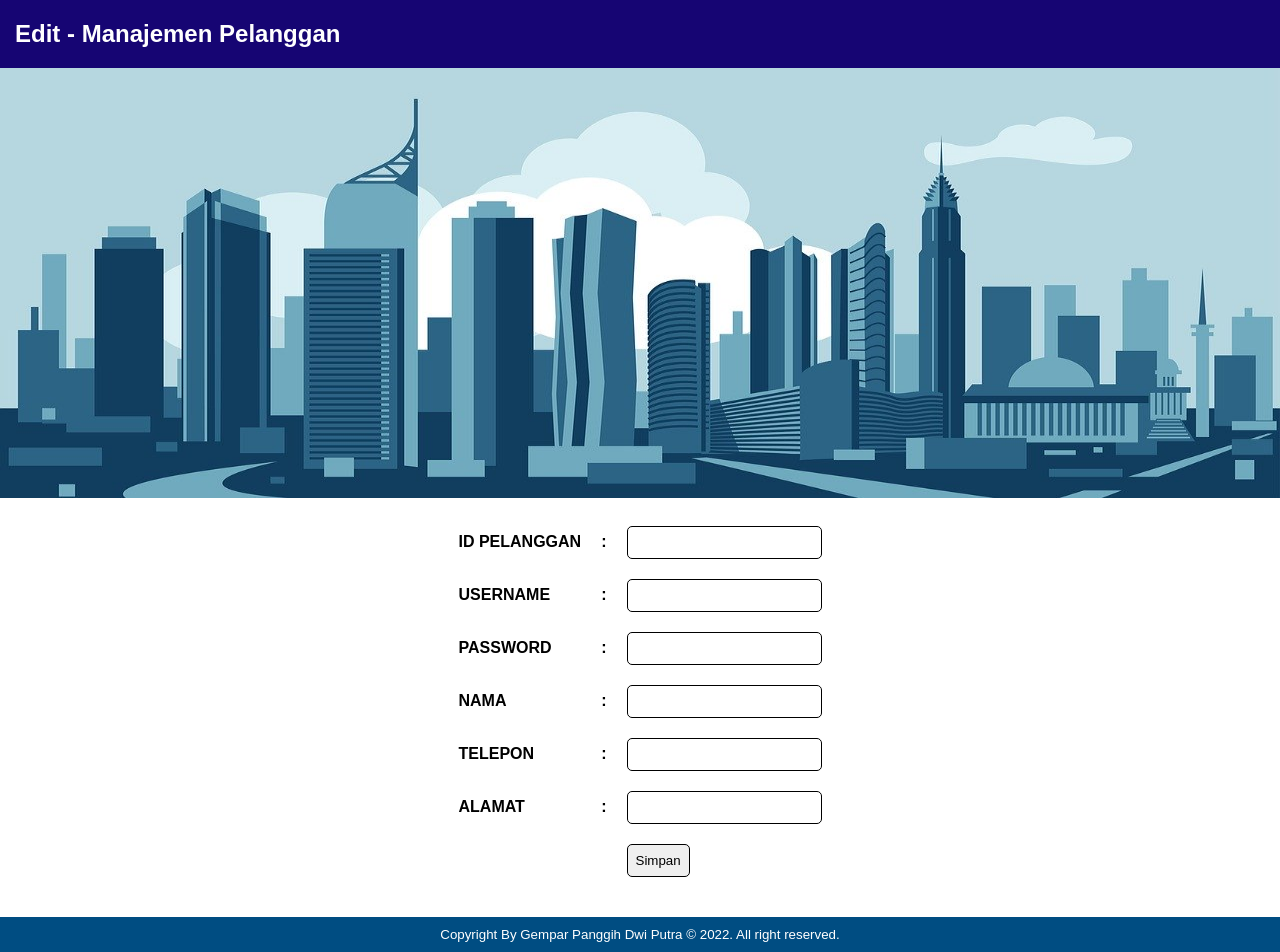
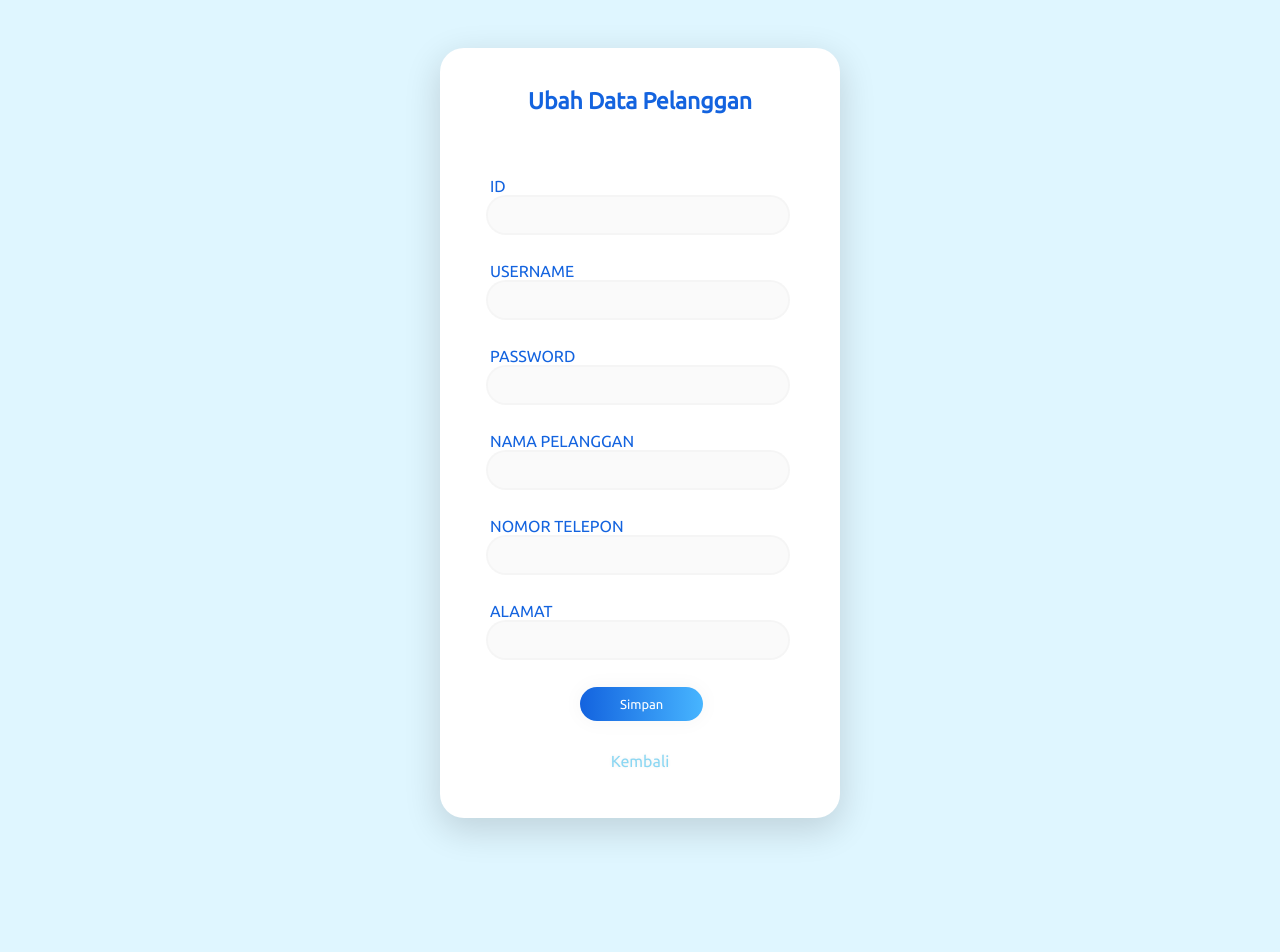
Before and after one commit to rosyanxone/PA_Web_A1, a PHP site: page /user/edituser.php?id=1 in a window 1280 px wide. After the commit the page ends 837 px from the top, so only its background shows below. Run offline with PHP 8.4, Linux system fonts and the light colour scheme; data that the repository does not hold is empty; some libraries are stand-ins or nearby versions.

Commit message:
update form tambah edit(user, pembelian) khusus admin

```diff
--- a/pembelian/tambahpembelian.php
+++ b/pembelian/tambahpembelian.php
@@ -17,7 +17,7 @@
 </head>
 
 <body>
-    <div class="mainPembelian">
+    <div class="mainPembelianTambah">
         <p    class="pembelian" align="center">Tambah Data Pembelian</p>
         <form class="formPembelian" action="aksi_tambah_pembelian.php" method="POST">
             <label class="ket">TANGGAL PEMBELIAN</label>
--- a/styles/Pengguna.css
+++ b/styles/Pengguna.css
@@ -9,6 +9,16 @@ body{
     height: 700px;
     margin: 3em auto;
     border-radius: 1.5em;
+    box-shadow: 0px 11px 35px 2px rgba(0, 0, 0, 0.14);
+}
+
+.mainPenggunaEdit {
+    background-color: #FFFFFF;
+    width: 400px;
+    height: 700px;
+    margin: 3em auto;
+    border-radius: 1.5em;
+    padding-bottom: 70px;
     box-shadow: 0px 11px 35px 2px rgba(0, 0, 0, 0.14);
 }
 
--- a/user/bacauser.php
+++ b/user/bacauser.php
@@ -19,7 +19,7 @@
 			<?php
 				echo "Waktu sekarang ". date("h:i:sa");
 			?><br><br>
-			<input type="button" value="TAMBAH DATA" onclick="location.href='tambahpelanggan.php'">
+			<input type="button" value="TAMBAH DATA" onclick="location.href='tambah_user.php'">
 			<br><br>
 			<form action="" method="GET">
 				<input type="text" name="keyword"  placeholder="Type to Search...">
--- a/user/edituser.php
+++ b/user/edituser.php
@@ -3,141 +3,49 @@
 ?>
 
 <!DOCTYPE html>
-<html>
+<html lang="en">
+
 <head>
-	<title></title>
-	<style type="text/css">
-		body{
-				margin: auto;
-				font-family: arial;
-			}
+    <meta charset="UTF-8">
+    <meta http-equiv="X-UA-Compatible" content="IE=edge">
+    <meta name="viewport" content="width=device-width, initial-scale=1.0">
+    <title>Ubah Data Pelanggan</title>
 
-			.bekgron{
-				width: 100%;
-				overflow: hidden;
-				background: #160573;
-			}
+    <link href="https://fonts.googleapis.com/css?family=Ubuntu" rel="stylesheet">
+    <link rel="stylesheet" href="path/to/font-awesome/css/font-awesome.min.css">
+    <link rel="Stylesheet" href="../styles/Pengguna.css">
+</head>
 
-				.bekgron h2{
-					margin-left: 15px;
-					color: white;
-				}
-
-			table{
-				border-collapse: collapse;
-				font-weight: bold;
-			}
-
-
-			input{
-				padding: 8px;
-				border-radius: 5px;
-				border-style: solid;
-				border: 1px solid black;
-			}
-
-			.biru{
-				background: #1387ad;
-			}
-
-			.select{
-				width: 100%;
-				padding: 8px;
-			}
-
-			.img{
-				width: 100%;
-				height: 430px;
-				margin: auto;
-				background: url(../img/kotabiru.jpg);
-				background-size: 100% 100%;
-			}
-
-			.footer{
-				width: 100%;
-				background-color: #004d82;
-				text-align: center;
-				font-size: 10pt;
-				color: white;
-				padding-top: 10px;
-				padding-bottom: 10px;
-				margin-top: 30px;
-			}
-
-			.pointer{
-				cursor: pointer;
-			}
-	</style>
-</head>
 <body>
-	<div class="bekgron">
-	<h2>Edit - Manajemen Pelanggan</h2>
-	</div>
-	<div class="img">
-
-	</div>
-	<br>
 	<?php
 		$id=$_GET['id'];
 		$sql = "SELECT * FROM acun WHERE id ='$id'";
 		$query = mysqli_query($db_link,$sql);
 		$data = mysqli_fetch_array($query);
 	?>
+    <div class="mainPenggunaEdit">
+        <p    class="pengguna" align="center">Ubah Data Pelanggan</p>
+        <form class="formPengguna" action='aksi_edit_user.php?id=<?php echo "$id"; ?>' method='POST'>
+            <label class="ket">ID</label>
+            <input class="usernamePengguna"  type="number" name="id" id="id" value="<?php echo $data['id'] ?>" readonly align="center">
 
-	<form action='aksi_edit_user.php?id=<?php echo "$id"; ?>' method='POST'>
-		<center>
+            <label class="ket">USERNAME</label>
+            <input class="usernamePengguna"  type="text" name="username" id="username" value="<?php echo $data['username'] ?>" align="center">
 
-		<table border="0" cellpadding="10">
-			<tr>
-				<td>ID PELANGGAN</td>
-				<td>:</td>
-				<td><input type="number" name="id" id="id" value="<?php echo $data['id'] ?>" readonly></td>
-			</tr>
+            <label class="ket">PASSWORD</label>
+            <input class="passPengguna" name="password" id="password" value="<?php echo $data['password'] ?>" readonly align="center">
 
+            <label class="ket">NAMA PELANGGAN</label>
+            <input class="namaPelanggan" type="text" name="nama" id="nama" value="<?php echo $data['nama'] ?>" align="center">
 
-			<tr>
-				<td>USERNAME</td>
-				<td>:</td>
-				<td><input type="text" name="username" id="username" value="<?php echo $data['username'] ?>"></td>
-			</tr>
+            <label class="ket">NOMOR TELEPON</label>
+            <input class="namaPelanggan" type="number" name="telepon" id="telepon" value="<?php echo $data['telepon'] ?>" align="center">
 
-			<tr>
-				<td>PASSWORD</td>
-				<td>:</td>
-				<td><input type="text" name="password" id="password" value="<?php echo $data['password'] ?>" readonly></td>
-			</tr>
+            <label class="ket">ALAMAT</label>
+            <input class="namaPelanggan" type="text" name="alamat" id="alamat" value="<?php echo $data['alamat'] ?>" align="center">
 
-
-			<tr>
-				<td>NAMA</td>
-				<td>:</td>
-				<td><input type="text" name="nama" id="nama" value="<?php echo $data['nama'] ?>"></td>
-			</tr>
-
-			<tr>
-				<td>TELEPON</td>
-				<td>:</td>
-				<td><input type="number" name="telepon" id="telepon" value="<?php echo $data['telepon'] ?>"></td>
-			</tr>
-
-			<tr>
-				<td>ALAMAT</td>
-				<td>:</td>
-				<td><input type="text" name="alamat" id="alamat" value="<?php echo $data['alamat'] ?>"></td>
-			</tr>
-
-			<tr>
-			<td></td>
-			<td></td>
-			<td><input class="pointer" type="submit" value="Simpan"></td>
-		</tr>
-
-		</table>
-		</center>
-	</form>
-
-	<div class="footer">
-		Copyright By Gempar Panggih Dwi Putra &copy; 2022. All right reserved.
-	</div>
+            <button align="center">Simpan</button>
+            <p      class="kembali" align="center"><a href="bacauser.php">Kembali</p>
+    </div>
 </body>
 </html>
```
Also changed, not shown: styles/Pembelian.css (+10 -0 lines), user/tambah_user.php (added, +88 -0 lines).
